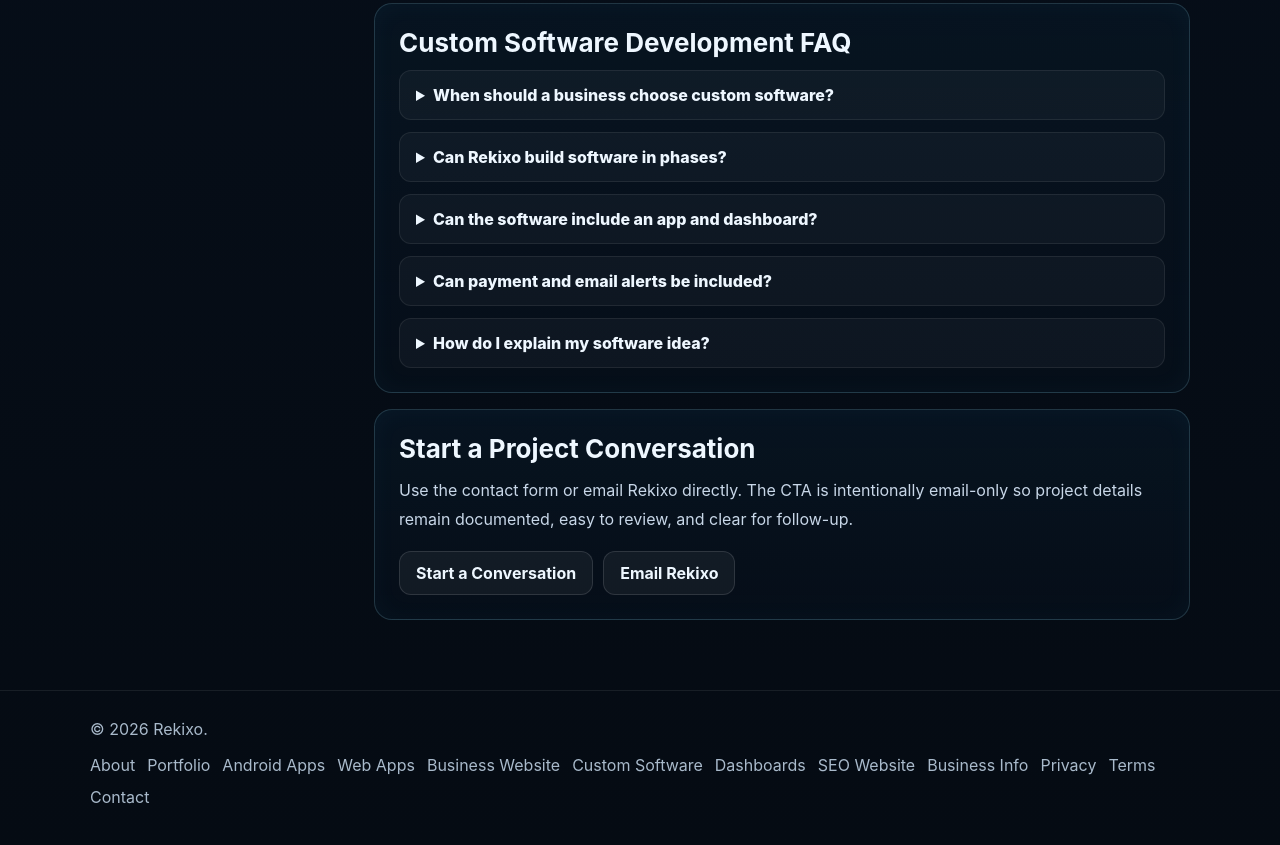
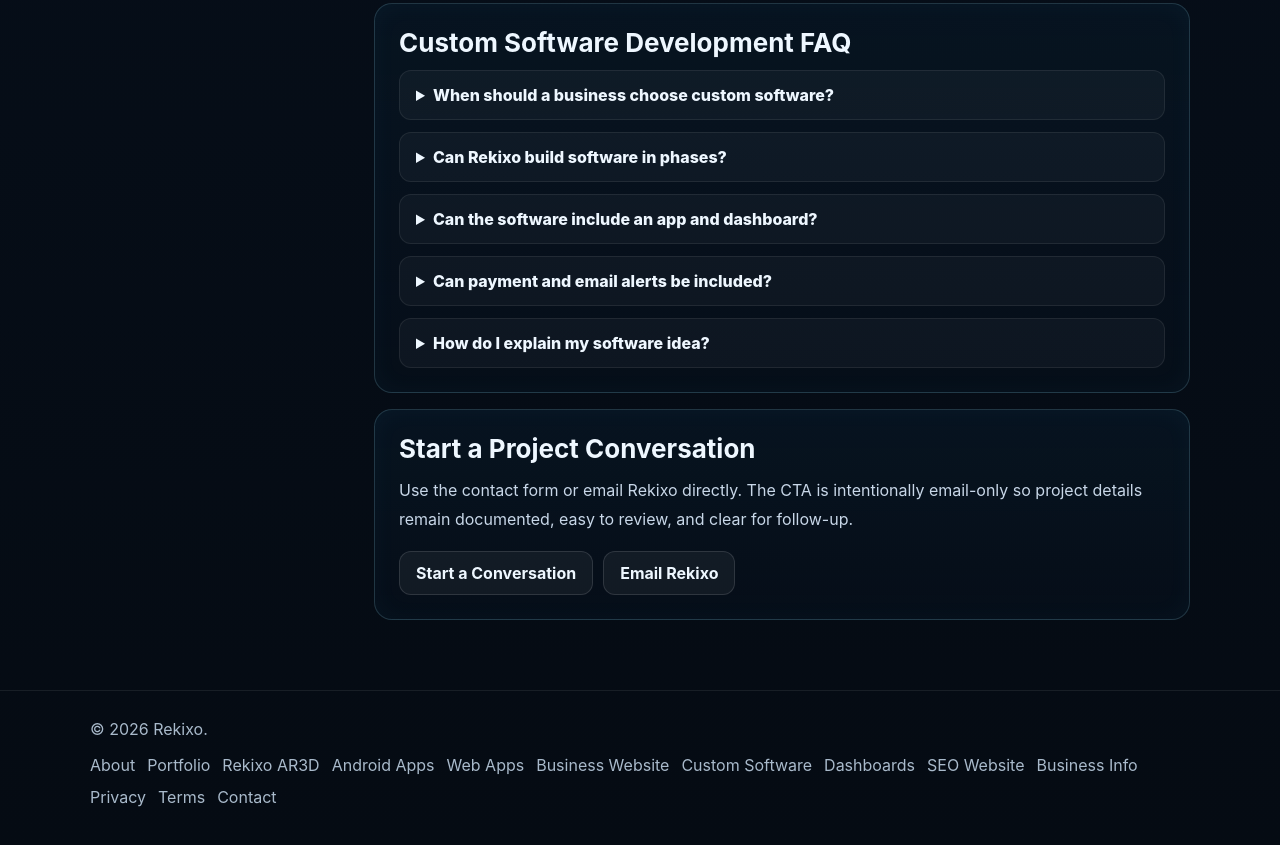
Before and after one commit to rekixo-lab/rekixo-site, a plain HTML site: page public/custom-software-development.html in a window 1280 px wide. Shown: the part 3893-4738 px from the top of the page. Drawn offline with Linux system fonts and the light colour scheme.

Commit message:
Add Rekixo AR3D to site footer

```diff
--- a/public/custom-software-development.html
+++ b/public/custom-software-development.html
@@ -134,6 +134,6 @@
       </div>
     </div>
   </main>
-  <footer><div class="wrap footer-grid"><div>&copy; 2026 Rekixo.</div><div class="footer-links"><a href="about.html">About</a><a href="portfolio.html">Portfolio</a><a href="android-app-development.html">Android Apps</a><a href="web-app-development.html">Web Apps</a><a href="business-website-development.html">Business Website</a><a href="custom-software-development.html">Custom Software</a><a href="dashboard-development.html">Dashboards</a><a href="seo-friendly-website.html">SEO Website</a><a href="business-info.html">Business Info</a><a href="privacy-policy.html">Privacy</a><a href="terms-and-conditions.html">Terms</a><a href="contact.html">Contact</a></div></div></footer>
+  <footer><div class="wrap footer-grid"><div>&copy; 2026 Rekixo.</div><div class="footer-links"><a href="about.html">About</a><a href="portfolio.html">Portfolio</a><a href="rekixo-ar3d.html">Rekixo AR3D</a><a href="android-app-development.html">Android Apps</a><a href="web-app-development.html">Web Apps</a><a href="business-website-development.html">Business Website</a><a href="custom-software-development.html">Custom Software</a><a href="dashboard-development.html">Dashboards</a><a href="seo-friendly-website.html">SEO Website</a><a href="business-info.html">Business Info</a><a href="privacy-policy.html">Privacy</a><a href="terms-and-conditions.html">Terms</a><a href="contact.html">Contact</a></div></div></footer>
 </body>
 </html>
```
